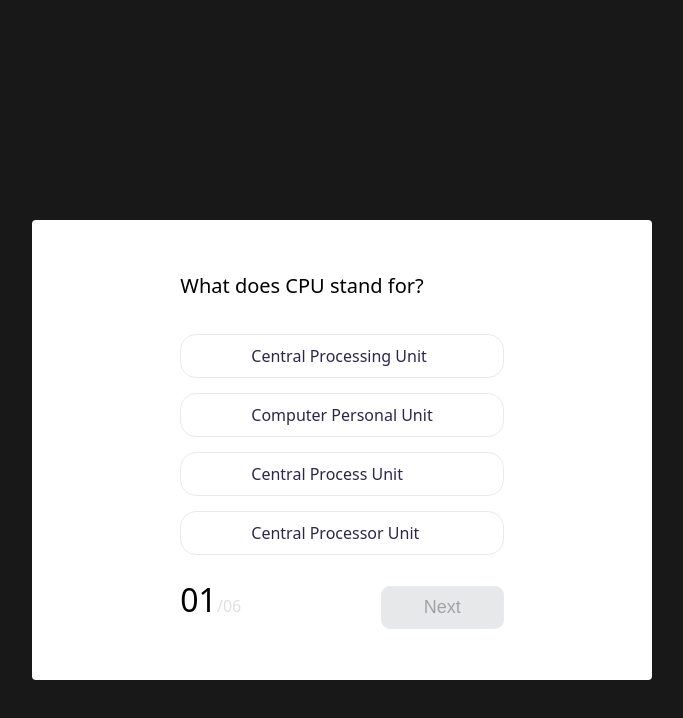
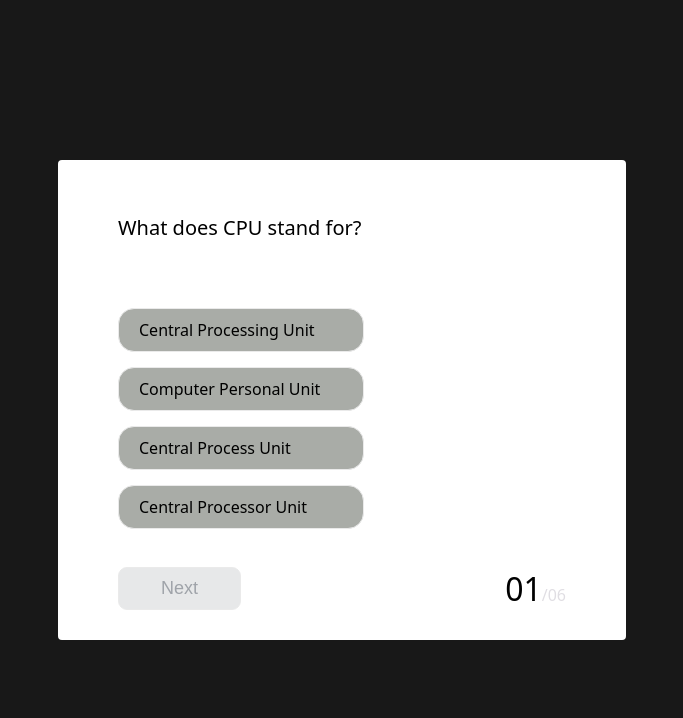
Before and after one commit to Gabriel3004/Travel-proyect, a React (Vite) app: page / in a window 1280 px wide. Shown: the top 718 px of the page, without its empty margins (298-981 px from the left). Built offline with nearby package versions, Linux system fonts and the light colour scheme.

Commit message:
few optical changes

```diff
--- a/src/components/Questions.jsx
+++ b/src/components/Questions.jsx
@@ -1,53 +1,72 @@
 const Questions = {
   questions: [
     {
-      id: '26c4806d-fe05-4344-84ca-3c0092d15477',
-      question: 'What does CPU stand for?',
-      correctAnswer: 'Central Processing Unit',
+      id: "26c4806d-fe05-4344-84ca-3c0092d15477",
+      question: "What does CPU stand for?",
+      correctAnswer: "Central Processing Unit",
       answers: [
-        'Central Processing Unit',
-        'Computer Personal Unit',
-        'Central Process Unit',
-        'Central Processor Unit',
+        "Central Processing Unit",
+        "Computer Personal Unit",
+        "Central Process Unit",
+        "Central Processor Unit",
       ],
-      userAnswer: '',
+      userAnswer: "",
     },
     {
-      id: 'cd647d49-62e0-4ff9-8b4d-71e0b4099767',
-      question: 'The following Spanish provinces are located in the northern area of Spain except:',
-      correctAnswer: 'Murcia',
-      answers: ['Le&oacute;n', 'Asturias', 'Navarre', 'Murcia'],
-      userAnswer: '',
+      id: "cd647d49-62e0-4ff9-8b4d-71e0b4099767",
+      question:
+        "The following Spanish provinces are located in the northern area of Spain except:",
+      correctAnswer: "Murcia",
+      answers: ["León", "Asturias", "Navarre", "Murcia"],
+      userAnswer: "",
     },
     {
-      id: 'd52c4a1c-8c33-4308-831b-916fa989ef21',
-      question: 'What is the name of the first "Star Wars" film by release order?',
-      correctAnswer: 'A New Hope',
-      answers: ['The Force Awakens', 'The Phantom Menace', 'A New Hope', 'Revenge of the Sith'],
-      userAnswer: '',
+      id: "d52c4a1c-8c33-4308-831b-916fa989ef21",
+      question:
+        'What is the name of the first "Star Wars" film by release order?',
+      correctAnswer: "A New Hope",
+      answers: [
+        "The Force Awakens",
+        "The Phantom Menace",
+        "A New Hope",
+        "Revenge of the Sith",
+      ],
+      userAnswer: "",
     },
     {
-      id: '258d5be5-7e3b-44cc-bbb1-fb6c1a03bbda',
+      id: "258d5be5-7e3b-44cc-bbb1-fb6c1a03bbda",
       question:
-        'The metric prefix &quot;atto-&quot; makes a measurement how much smaller than the base unit?',
-      correctAnswer: 'One Quintillionth',
-      answers: ['One Septillionth', 'One Quintillionth', 'One Billionth', 'One Quadrillionth'],
-      userAnswer: '',
+        `The metric prefix 	\"atto-\" makes a measurement how much smaller than the base unit?`,
+      correctAnswer: "One Quintillionth",
+      answers: [
+        "One Septillionth",
+        "One Quintillionth",
+        "One Billionth",
+        "One Quadrillionth",
+      ],
+      userAnswer: "",
     },
     {
-      id: '179e8915-189d-4643-8a52-5801a5a1fc84',
-      question: 'Pamina and Papageno are characters in what Mozart opera?',
-      correctAnswer: 'The Magic Flute',
-      answers: ['The Magic Flute', 'The Marriage of Figaro', 'The Goose of Cairo', 'The Impresario'],
-      userAnswer: '',
+      id: "179e8915-189d-4643-8a52-5801a5a1fc84",
+      question: "Pamina and Papageno are characters in what Mozart opera?",
+      correctAnswer: "The Magic Flute",
+      answers: [
+        "The Magic Flute",
+        "The Marriage of Figaro",
+        "The Goose of Cairo",
+        "The Impresario",
+      ],
+      userAnswer: "",
     },
     {
-      id: '4e7f9530-93d4-4d73-9ee5-75d9267b2a7d',
-      question: 'Which of the following awards do Matt Stone and Trey Parker NOT have?',
-      correctAnswer: 'Oscar',
-      answers: ['Tony', 'Oscar', 'Grammy', 'Emmy'],
-      userAnswer: '',
+      id: "4e7f9530-93d4-4d73-9ee5-75d9267b2a7d",
+      question:
+        "Which of the following awards do Matt Stone and Trey Parker NOT have?",
+      correctAnswer: "Oscar",
+      answers: ["Tony", "Oscar", "Grammy", "Emmy"],
+      userAnswer: "",
     },
-  ]};
+  ],
+};
 
-  export default Questions;
+export default Questions;
--- a/src/components/QuizWrapper.jsx
+++ b/src/components/QuizWrapper.jsx
@@ -6,7 +6,7 @@ const QuizWrapper = () => {
   const [currentQuestion, setCurrentQuestion] = useState(0);
   const [selectedAnswer, setSelectedAnswer] = useState("");
   const [showResult, setShowResult] = useState(false);
-  const [selectedAnswerIndex, setSelectedAnswerIndex] = useState(null);
+  const [idx, setIdx] = useState(null);
   const [result, setResult] = useState({
     correctAnswers: 0,
     wrongAnswers: 0,
@@ -14,9 +14,10 @@ const QuizWrapper = () => {
 
   const { questions } = Questions;
   const { question, answers, correctAnswer } = questions[currentQuestion];
+  const addZero = (number) => (number > 9 ? number : `0${number}`);
 
   const onClickNext = () => {
-    setSelectedAnswerIndex(null);
+    setIdx(null);
     setResult((prev) =>
       selectedAnswer
         ? {
@@ -34,7 +35,7 @@ const QuizWrapper = () => {
   };
 
   const onAnswerSelected = (answer, index) => {
-    setSelectedAnswerIndex(index);
+    setIdx(index);
     if (answer === correctAnswer) {
       setSelectedAnswer(true);
     } else {
@@ -42,44 +43,41 @@ const QuizWrapper = () => {
     }
   };
 
-  const addLeadingZero = (number) => (number > 9 ? number : `0${number}`);
-
   return (
     <div className="wrapper">
+      {!showResult ? (
         <div className="container">
-        {!showResult ? (
-          <div>
-            <div></div>
+          <div className="ques">
             <h2>{question}</h2>
+          </div>
+          <div className="answ">
             <ul>
               {answers.map((answer, index) => (
                 <li
                   onClick={() => onAnswerSelected(answer, index)}
                   key={answer}
-                  className={
-                    selectedAnswerIndex === index ? "selected-answer" : null
-                  }
+                  className={idx === index ? "selected" : null}
                 >
                   {answer}
                 </li>
               ))}
             </ul>
+          </div>
+          <div className="nbutt">
             <div className="flex">
+              <div className="flex-right">
+                <button onClick={onClickNext} disabled={idx === null}>
+                  {currentQuestion === questions.length - 1 ? "Send" : "Next"}
+                </button>
+              </div>
               <div>
-                <span className="active-question-no">
-                  {addLeadingZero(currentQuestion + 1)}
+                <span className="notactive">
+                  {addZero(currentQuestion + 1)}
                 </span>
-                <span className="total-question">
-                  /{addLeadingZero(questions.length)}
+                <span className="total">
+                  /{addZero(questions.length)}
                 </span>
               </div>
-              <div className="flex-right">
-                <button
-                  onClick={onClickNext}
-                  disabled={selectedAnswerIndex === null}
-                >
-                  {currentQuestion === questions.length - 1 ? "Finish" : "Next"}
-                </button>
             </div>
           </div>
         </div>
@@ -87,12 +85,13 @@ const QuizWrapper = () => {
         <div className="result">
           <h3>Your result:</h3>
           <div>
+            <p>
               You answered {result.correctAnswers}/{questions.length} questions
-              correctly
+              correctly!!! 🎉
+            </p>
           </div>
         </div>
       )}
-      </div>
     </div>
   );
 };
--- a/src/index.css
+++ b/src/index.css
@@ -14,56 +14,37 @@ html, body {
     align-items: center;
 }
 
-.container {
-    background-color: #606e8c;
-    width: 50vw;
-    height: fit-content;
-    min-height: 50vh;
-    display: flex;
-    justify-content: center;
-    flex-direction: column;
-    align-items: center;
-}
-
-/* .title {
-
-} */
-
-ul {
-    list-style: none;
-    display: flex;
-    flex-direction: column;
-    justify-content: flex-start;
-}
-
-.container ul .selected-answer {
+.container ul .selected {
     text-decoration: none;
     list-style: none;
-    color: #2d264b;
     font-size: 16px;
-    background: grey;
+    background: rgb(94, 214, 164);
     border: 1px solid #eaeaea;
     border-radius: 16px;
-    padding: 10px 70px 10px 70px;
+    padding: 15px 5px 15px 25px;
     margin-top: 15px;
     cursor: pointer;
+    font-weight: bold;
   }
 
   .container {
-    max-width: 500px;
-    min-width: 250px;
+    width: 35vw;
+    min-height: 420px;
+    height: auto;
     background: #ffffff;
     border-radius: 4px;
-    margin-top: 100px;
     padding: 30px 60px;
+    display: flex;
+    flex-direction: column;
+    justify-content: space-between;
   }
 
-  .container .active-question-no {
+  .container .notactive {
     font-size: 32px;
     font-weight: 500;
   }
 
-  .container .total-question {
+  .container .total {
     font-size: 16px;
     font-weight: 500;
     color: #e0dee3;
@@ -83,19 +64,32 @@ ul {
   .container ul li {
     text-decoration: none;
     list-style: none;
-    color: #2d264b;
     font-size: 16px;
-    background: #ffffff;
+    background: #a9aca7;
     border: 1px solid #eaeaea;
     border-radius: 16px;
-    padding: 10px 70px 10px 70px;
+    padding: 10px 0 10px 20px;
     margin-top: 15px;
     cursor: pointer;
+    width: 50%;
   }
 
+  .ques {
+    height: 75px;
+    display: flex;
+    align-items: center;
+  }
+
+  .answ {
+    height: 54%;
+  }
+
+  .nbutt{
+    height: 24%;
+  }
 
   .container button {
-    background: white;
+    background: rgb(94, 214, 164);
     border-radius: 9px;
     font-size: 18px;
     color: #000;
@@ -103,7 +97,6 @@ ul {
     outline: none;
     border: 1px solid #eaeaea;
     cursor: pointer;
-    margin-top: 15px;
   }
 
   .container button:disabled {
@@ -114,17 +107,18 @@ ul {
 
   .flex-right {
     display: flex;
-    justify-content: flex-end;
+    justify-content: center;
+    align-items: center;
   }
 
   .result h3 {
-    font-size: 24px;
+    font-size: 32px;
     letter-spacing: 1.4px;
     text-align: center;
   }
 
   .result p {
-    font-size: 16px;
+    font-size: 20px;
     font-weight: 500;
   }
 
@@ -138,3 +132,16 @@ ul {
     justify-content: space-between;
     align-items: center;
   }
+
+  .result {
+    width: 30vw;
+    min-height: 280px;
+    height: auto;
+    background: #ffffff;
+    border-radius: 25px;
+    padding: 30px 60px;
+    display: flex;
+    justify-content: center;
+    flex-direction: column;
+    align-items: center;
+  }
```
Lines whose indentation alone changed are shown as unchanged.
